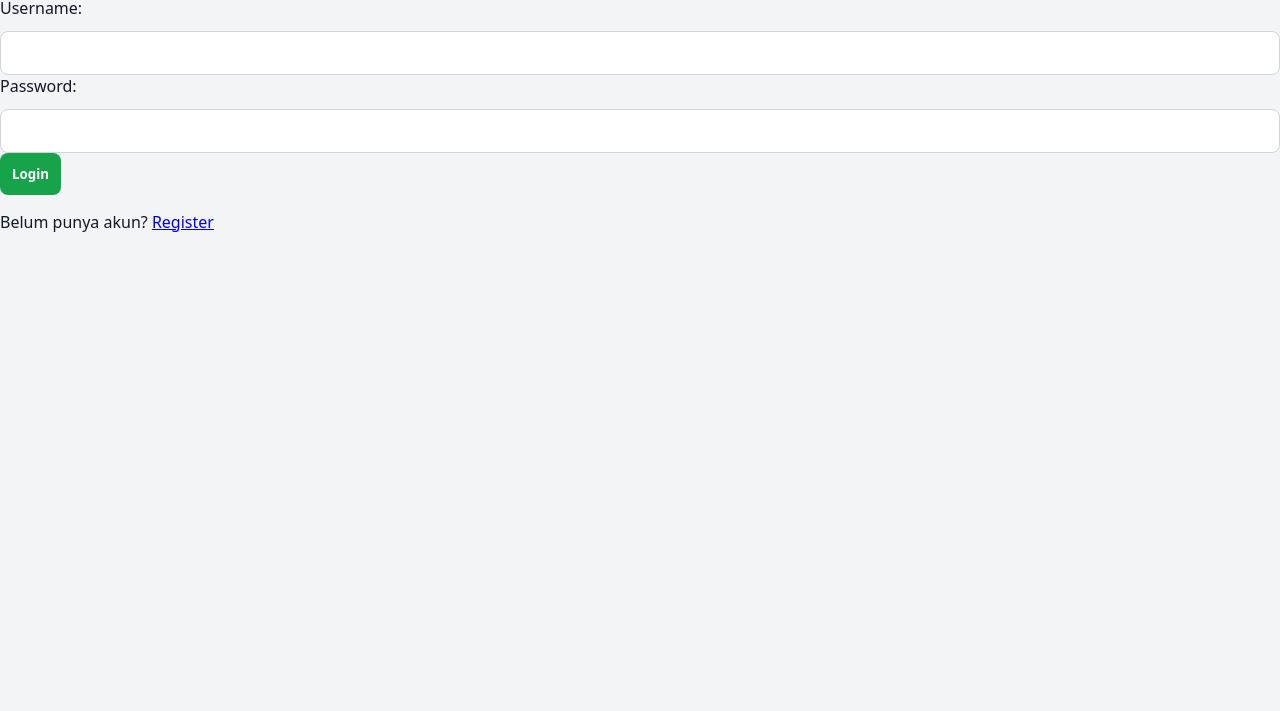
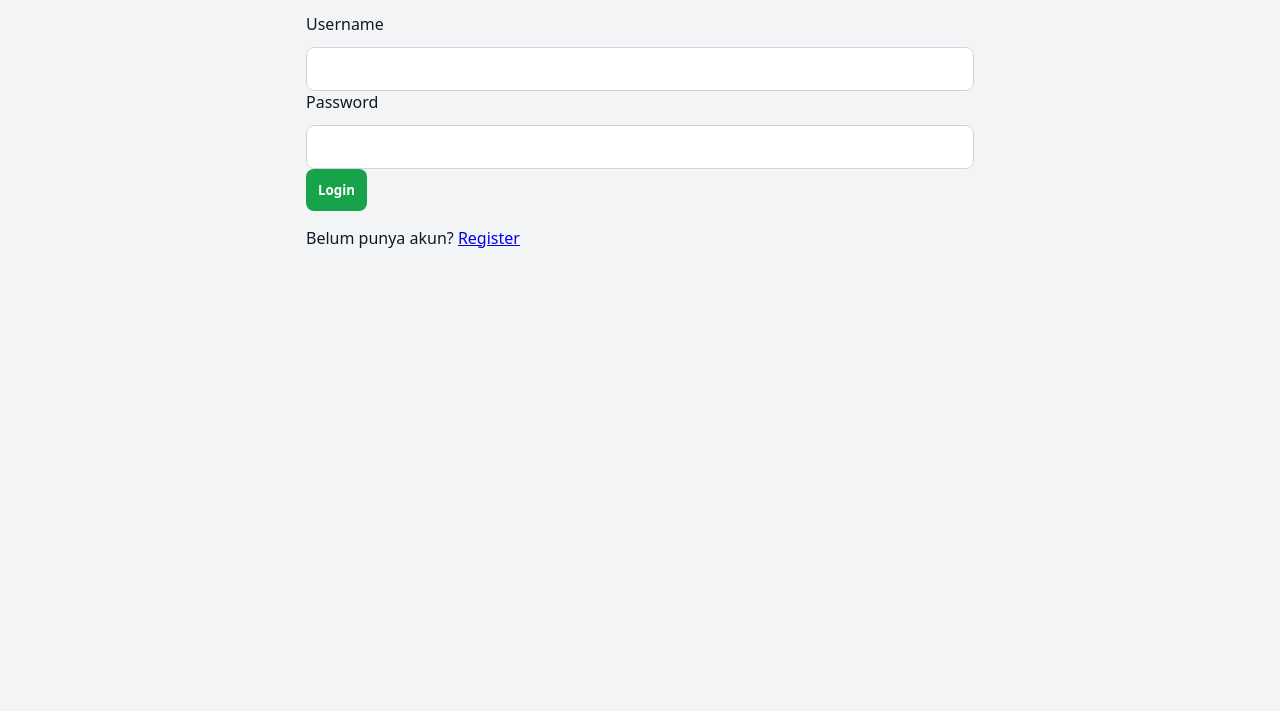
Before and after one commit to HafizyCorporate/Groq-ai-soal, a website: page views/login.html in a window 1280 px wide. Shown: the part 89-800 px from the top of the page. Drawn offline with Linux system fonts and the light colour scheme.

Commit message:
Update login.html

```diff
--- a/views/login.html
+++ b/views/login.html
@@ -7,16 +7,16 @@
 <link rel="stylesheet" href="/css/style.css">
 </head>
 <body>
+<div class="container">
   <h1>Login</h1>
   <form action="/login" method="POST">
-  <label>Username:</label>
+    <label>Username</label>
     <input type="text" name="username" required>
-  <br>
-  <label>Password:</label>
+    <label>Password</label>
     <input type="password" name="password" required>
-  <br>
     <button type="submit">Login</button>
   </form>
   <p>Belum punya akun? <a href="/register">Register</a></p>
+</div>
 </body>
 </html>
```
Lines whose indentation alone changed are shown as unchanged.
